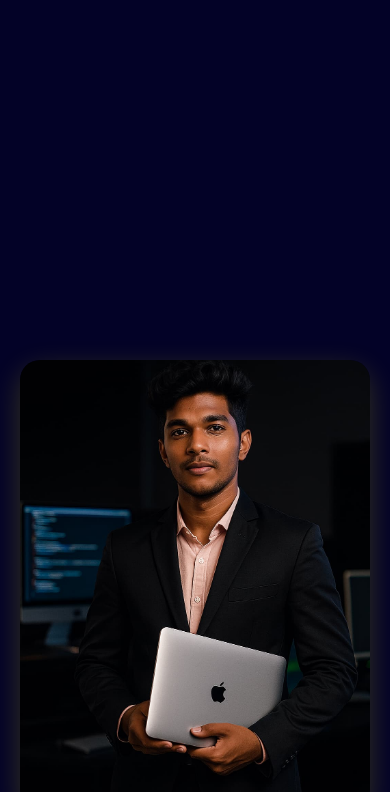
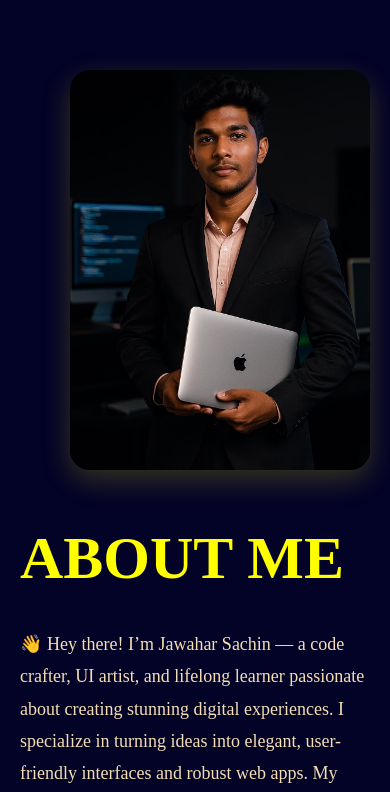
Before and after one commit to sagaasachin/Portfolio, a React app in the folder sample/: page / in a window 390 px wide. Shown: the part 753-1545 px from the top of the page. Built offline with nearby package versions, Linux system fonts and the light colour scheme; the HTML template or start-up script is replaced by a standard one.

Commit message:
update photo

```diff
--- a/sample/src/Components/portfolio/PortfolioAbout.css
+++ b/sample/src/Components/portfolio/PortfolioAbout.css
@@ -20,6 +20,7 @@
 .about-image img {
   width: 350px;
   height: 450px;
+  /* margin-top: -90%; */
   border-radius: 20px;
   object-fit: cover;
   box-shadow: 0 10px 30px rgba(255, 255, 0, 0.2);
@@ -74,3 +75,13 @@
 .about a {
   text-decoration: none;
 }
+
+@media (max-width: 600px) {
+  .about-image img {
+    height: 400px;
+    width: 300px;
+    margin-top: -290px;
+    margin-left: 50px;
+
+  }
+}
```
